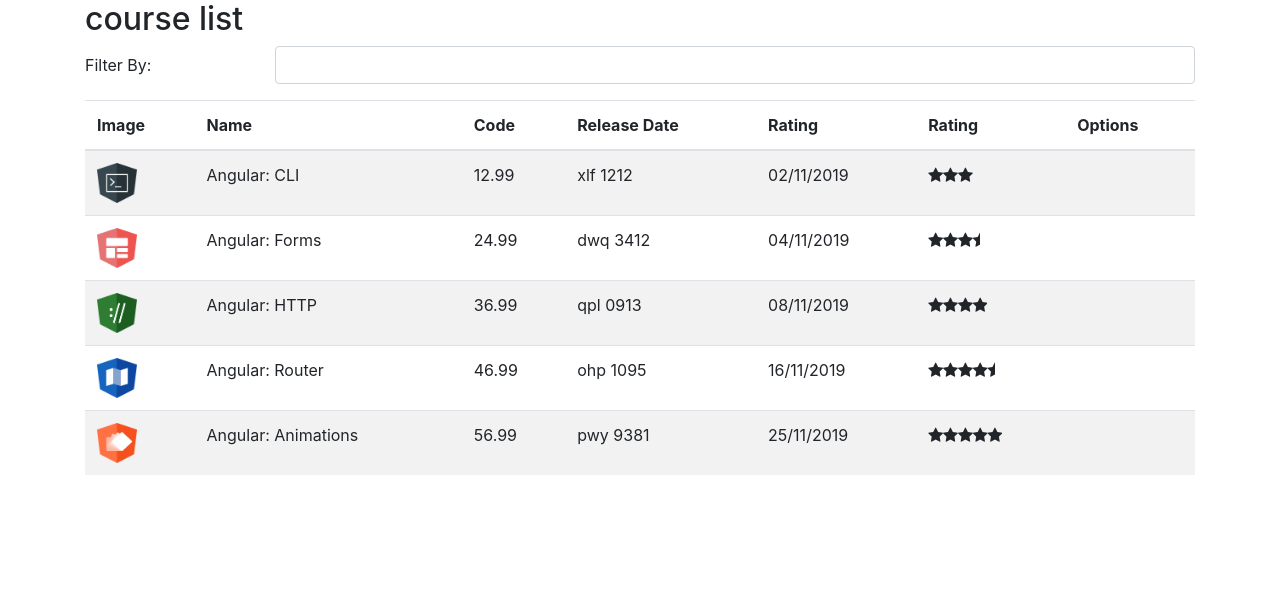
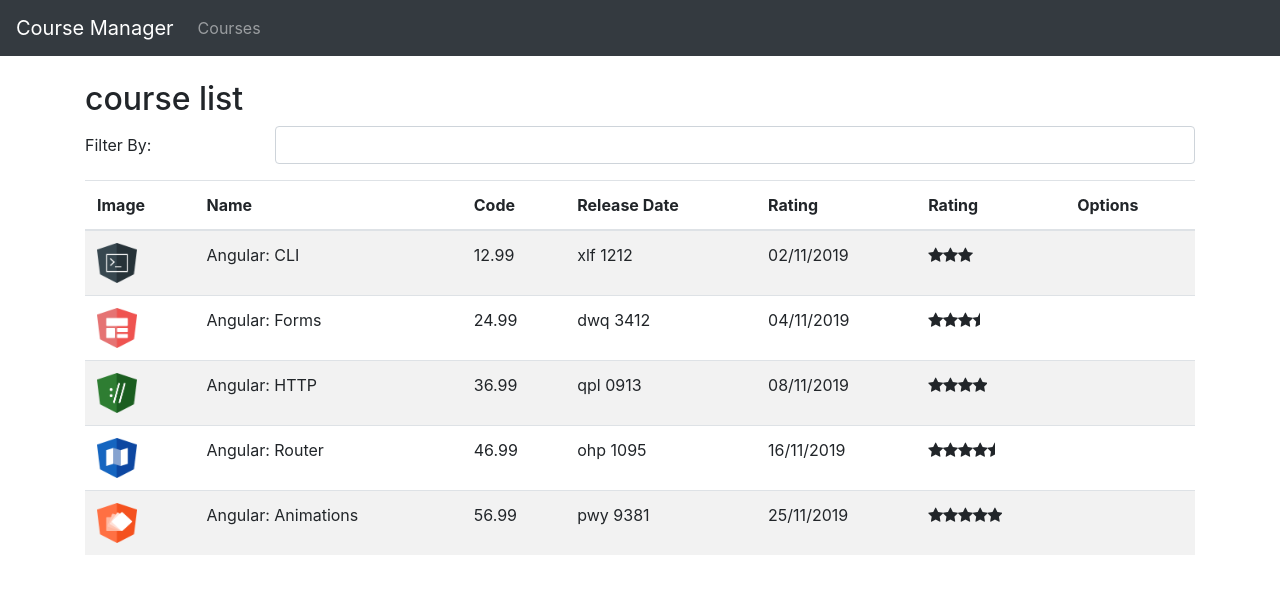
Before and after one commit to HeMarchioni/Angular-Curso-Manager, an Angular app: page /courses in a window 1280 px wide. Shown: the top 594 px of the page. Built offline with nearby package versions, Linux system fonts and the light colour scheme.

Commit message:
add nav-bar.component

```diff
--- a/src/app/app.component.html
+++ b/src/app/app.component.html
@@ -1,4 +1,5 @@
-<div class="container">
 
-<app-course-list> </app-course-list>
+<app-nav-bar></app-nav-bar>
+<div class="container mt-4">
+  <router-outlet></router-outlet>
 </div>
--- a/src/app/courses/course-list.component.ts
+++ b/src/app/courses/course-list.component.ts
@@ -3,7 +3,6 @@
 import {CourseService} from "./course.service";
 
 @Component({
-  selector: 'app-course-list',
   templateUrl: './course-list.component.html'
 })
 
--- /dev/null
+++ b/src/app/error404/error-404.component.html
@@ -0,0 +1 @@
+<h2>Error 404</h2>
--- /dev/null
+++ b/src/app/nav-bar/nav-bar.component.html
@@ -0,0 +1,16 @@
+<nav class="navbar navbar-expand-lg navbar-dark bg-dark">
+  <a href="#" class="navbar-brand">Course Manager</a>
+
+  <button class="navbar-toggler" type="button" data-toggle="collapse" data-target="#navbarSupportedContent"
+          aria-controls="navbarSupportedContent" aria-expanded="false" aria-label="Toggle navigation">
+    <span class="navbar-toggler-icon"></span>
+  </button>
+
+  <div class="collapse navbar-collapse" id="navbarSupportedContent">
+    <ul class="navbar-nav mr-auto">
+      <li class="nav-item">
+        <a href="#" routerLinkActive="active" class="nav-link">Courses</a>
+      </li>
+    </ul>
+  </div>
+</nav>
```
Also changed, not shown: src/app/app.module.ts (+19 -2 lines), src/app/error404/error-404.component.ts (added, +10 -0 lines), src/app/nav-bar/nav-bar.component.ts (added, +10 -0 lines).
